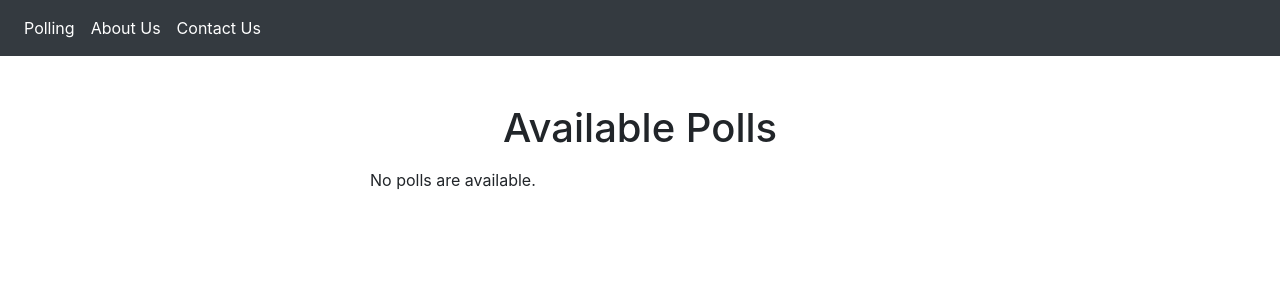
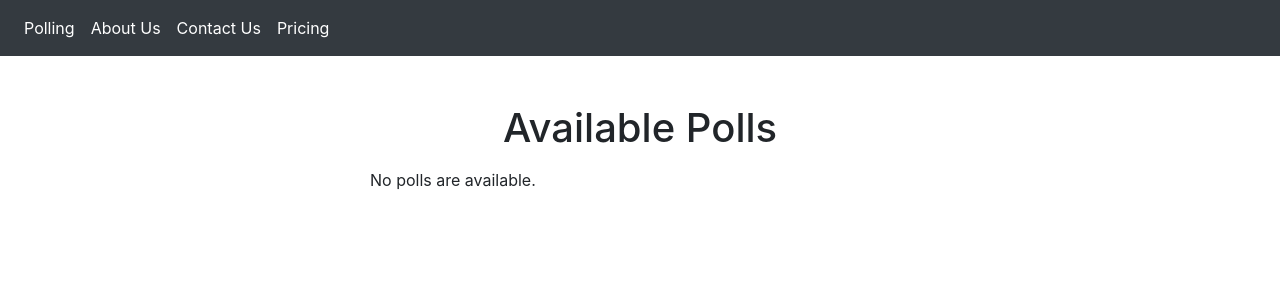
Before and after one commit to nallagondu/pollingapp_dare, a Django app: page /polls/ in a window 1280 px wide. Shown: the top 300 px of the page. Run offline with Django 3.2, Linux system fonts and the light colour scheme; data that the repository does not hold is empty; some libraries are stand-ins or nearby versions.

Commit message:
Readme file created

```diff
--- a/templates/base.html
+++ b/templates/base.html
@@ -25,6 +25,10 @@
             <li class="nav-item active">
                 <a class="nav-link" href="#">Contact Us</a>
             </li>
+
+            <li class="nav-item active">
+                <a class="nav-link" href="#">Pricing</a>
+            </li>
             </ul>
         </div>
         </nav>
```
Also changed, not shown: README.md (added).
